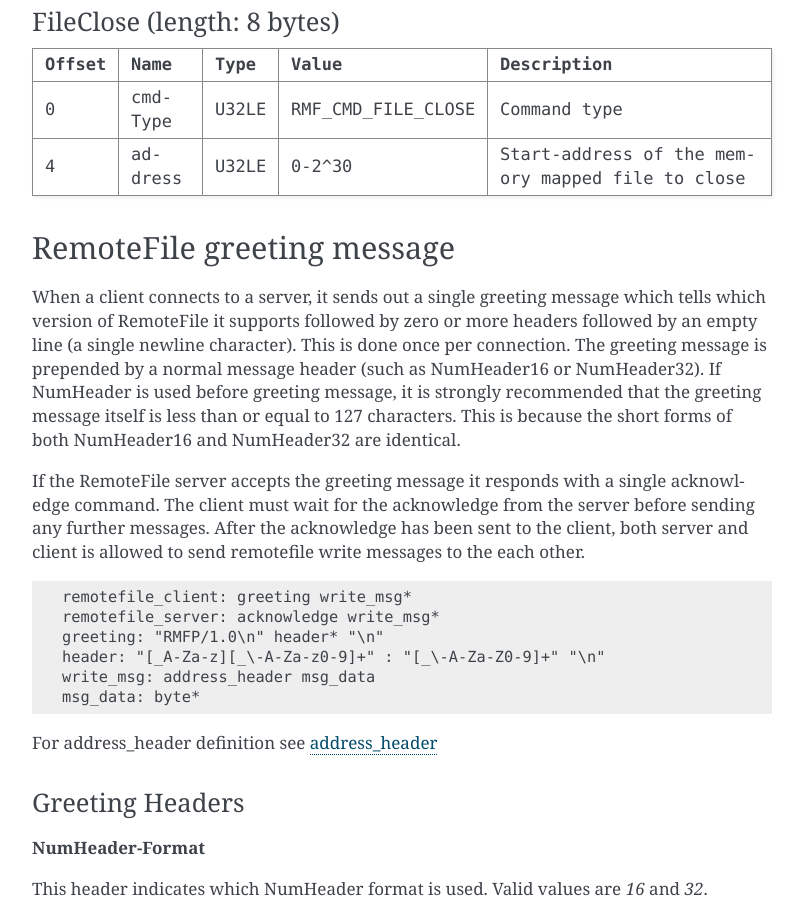
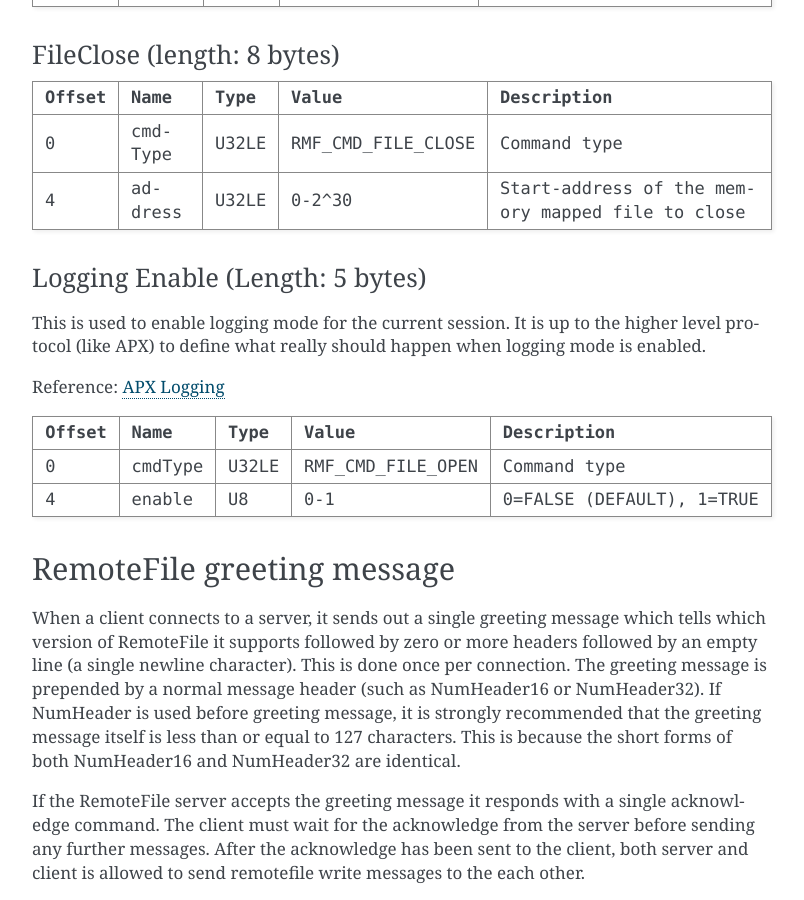
Before and after one commit to cogu/apx-doc, a Sphinx documentation site: the page built from doc/remotefile.rst, in a window 1280 px wide and 900 px high, scrolled down 11021 px. Shown: the whole window, without its empty margins (388-1192 px from the left). Built offline with Sphinx 7.4.7, drawn with Linux system fonts in a browser that asks for light colours; some of the changed text lies outside the part shown.

Commit message:
Started sketching on APX logging

```diff
--- a/doc/index.rst
+++ b/doc/index.rst
@@ -9,5 +9,6 @@ Contents:
    :maxdepth: 2
 
    apx_text
+   apx_logging
    remotefile
    apx_vm
--- a/doc/remotefile.rst
+++ b/doc/remotefile.rst
@@ -393,6 +393,8 @@ the start address of the file you want to close.
    +------------------------+---------+
    | RMF_CMD_FILE_CLOSE     |    11   |
    +------------------------+---------+
+   | RMF_CMD_LOGGING_ENABLE |   12    |
+   +------------------------+---------+
 
 Command data structures
 -----------------------
@@ -583,6 +585,24 @@ FileClose (length: 8 bytes)
    |   4    |  address     |  U32LE |     0-2^30         |   Start-address of the memory mapped file to close  |
    +--------+--------------+--------+--------------------+-----------------------------------------------------+
 
+Logging Enable (Length: 5 bytes)
+~~~~~~~~~~~~~~~~~~~~~~~~~~~~~~~~
+
+This is used to enable logging mode for the current session. It is up to the higher level protocol (like APX) to define what
+really should happen when logging mode is enabled.
+
+Reference: :doc:`apx_logging`
+
+.. rst-class:: table-numbers
+
+   +--------+--------------+--------+-------------------+----------------------------------------------------+
+   | Offset |    Name      | Type   |  Value            |   Description                                      |
+   +========+==============+========+===================+====================================================+
+   |   0    |  cmdType     |  U32LE | RMF_CMD_FILE_OPEN |   Command type                                     |
+   +--------+--------------+--------+-------------------+----------------------------------------------------+
+   |   4    |  enable      |  U8    |  0-1              |   0=FALSE (DEFAULT), 1=TRUE                        |
+   +--------+--------------+--------+-------------------+----------------------------------------------------+
+
 RemoteFile greeting message
 ---------------------------
 
```
Also changed, not shown: doc/apx_logging.rst (added, +59 -0 lines).
